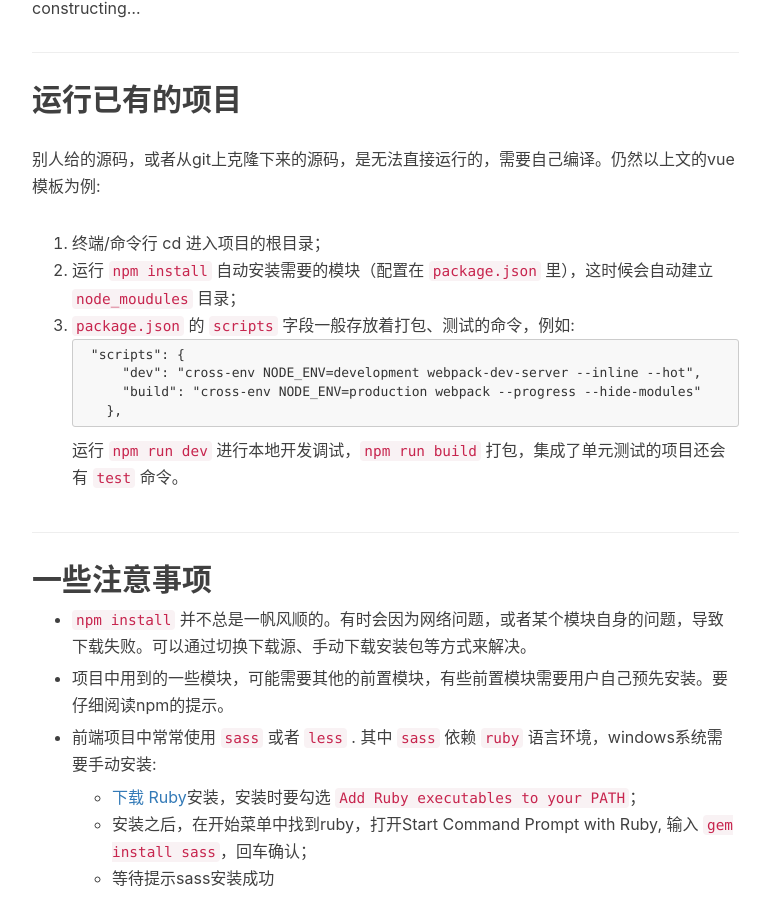
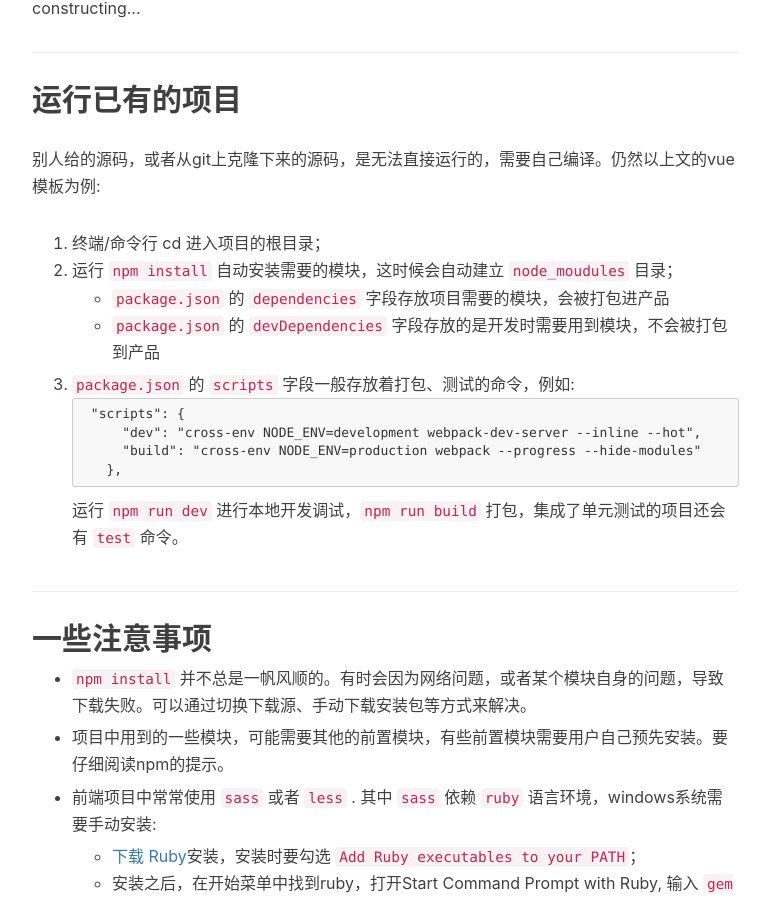
Before and after one commit to fancyer/fancyer.github.io, a Jekyll site: the page built from _posts/2017-08-11-get-start-of-web-project.md, in a window 1280 px wide and 900 px high, scrolled down 1989 px. Shown: the whole window, without its empty margins (233-1003 px from the left). Built offline with Jekyll 4.4.1, drawn with Linux system fonts in a browser that asks for light colours; nearby versions of some CDN libraries; comment, search, counter and statistics services are not loaded.

Commit message:
edit post

````diff
--- a/_posts/2017-08-11-get-start-of-web-project.md
+++ b/_posts/2017-08-11-get-start-of-web-project.md
@@ -59,7 +59,9 @@ constructing...
 别人给的源码，或者从git上克隆下来的源码，是无法直接运行的，需要自己编译。仍然以上文的vue模板为例:
 
 1. 终端/命令行 cd 进入项目的根目录；
-2. 运行 `npm install` 自动安装需要的模块（配置在 `package.json` 里），这时候会自动建立 `node_moudules` 目录；
+2. 运行 `npm install` 自动安装需要的模块，这时候会自动建立 `node_moudules` 目录；
+    * `package.json` 的 `dependencies` 字段存放项目需要的模块，会被打包进产品
+    * `package.json` 的 `devDependencies` 字段存放的是开发时需要用到模块，不会被打包到产品
 3. `package.json` 的 `scripts` 字段一般存放着打包、测试的命令，例如:
     ```
     "scripts": {
````
